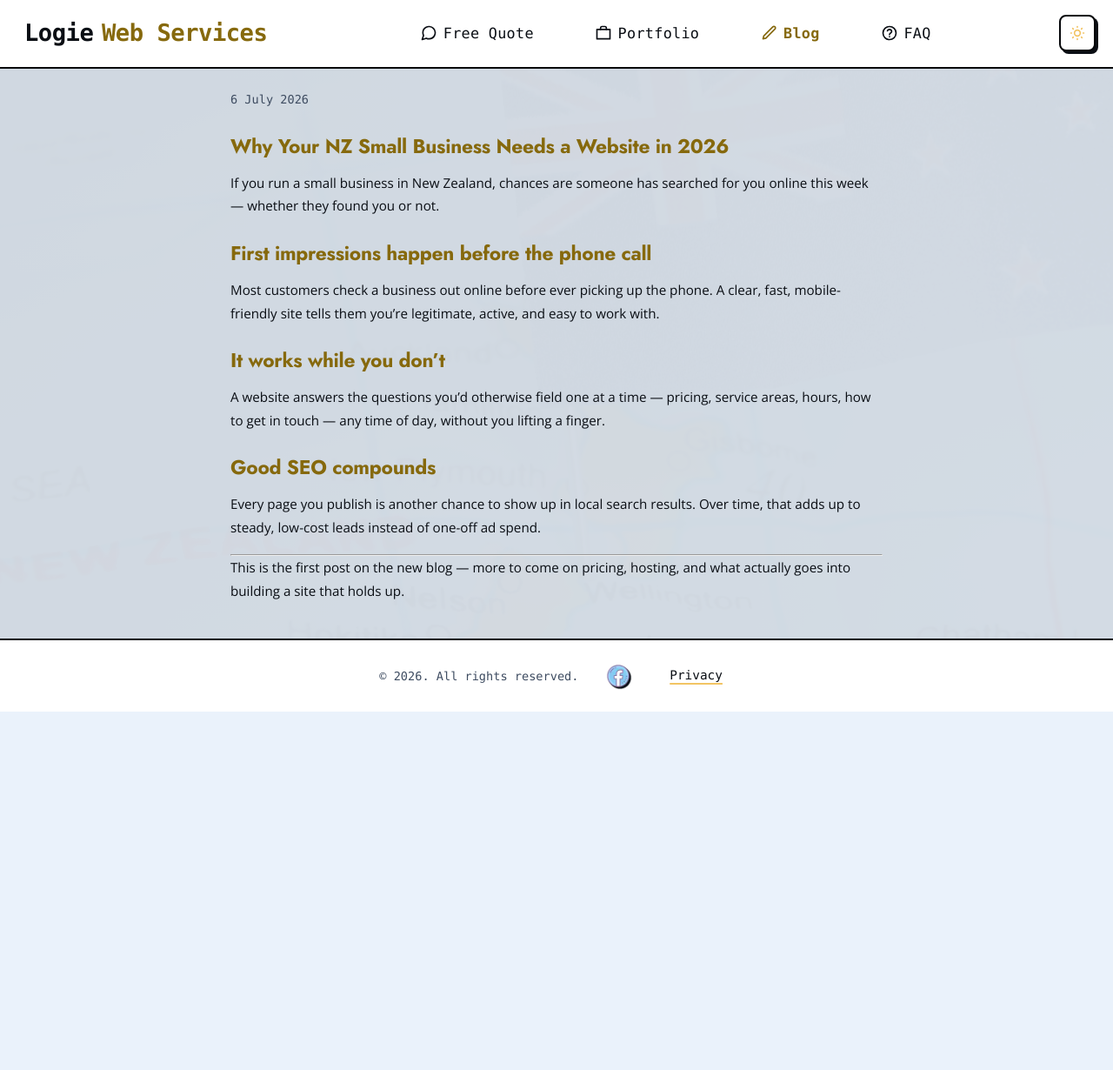
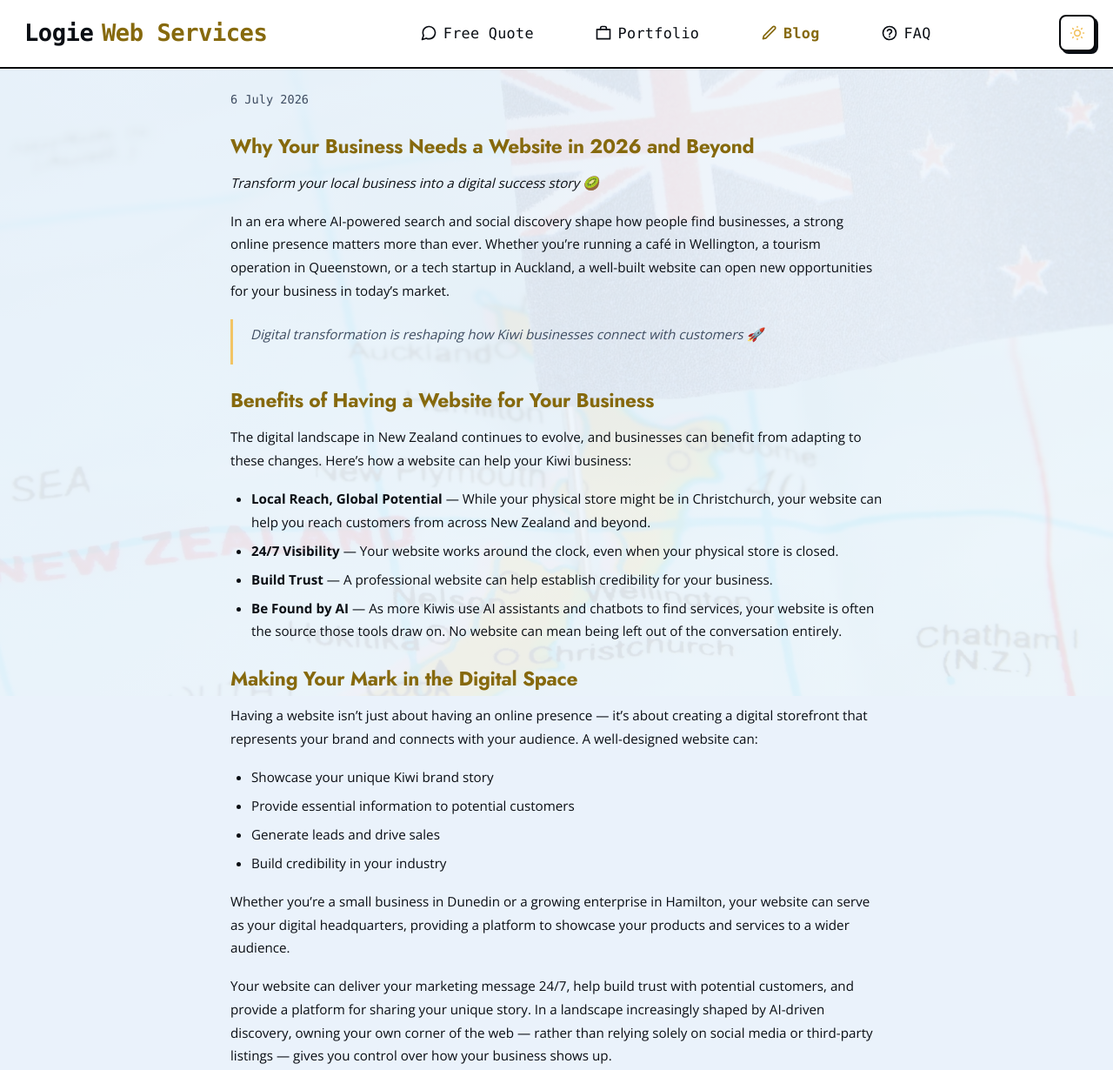
Before and after one commit to r3cla/recla, an Astro site: page /blog/why-your-nz-small-business-needs-a-website in a window 1280 px wide. Shown: the top 1230 px of the page at 87% size. Before the commit the page ends 818 px from the top, so only its background shows below. Built offline with nearby package versions, Linux system fonts and the light colour scheme; Astro itself is replaced by a stand-in of ours.

Commit message:
Fix light-mode background visibility, disable Netlify pretty URLs, rewrite blog post
The hero background image was nearly invisible in light mode (opacity
dropped to 0.12 to avoid the dark overlay looking muddy on a light
page). Overlay gradient is now scheme-aware instead, so it shows
through with a light wash in light mode and stays unchanged in dark
mode.

Netlify's "Pretty URLs" post-processing can rewrite/redirect *.html
URLs inconsistently (multiple Netlify support threads confirm this),
which would conflict with this site's literal .html URL scheme and
the equivalent fix already made for the Cloudflare Workers config.
Disabled explicitly via netlify.toml rather than relying on whatever
the dashboard toggle happens to be set to.

Also replaces the blog post's placeholder content with the real copy.

```diff
--- a/src/content/blog/why-your-nz-small-business-needs-a-website.md
+++ b/src/content/blog/why-your-nz-small-business-needs-a-website.md
@@ -1,24 +1,36 @@
 ---
-title: "Why Your NZ Small Business Needs a Website in 2026"
-description: "A look at why a well-built website is still one of the best investments a New Zealand small business can make."
+title: "Why Your Business Needs a Website in 2026 and Beyond"
+description: "Why a strong online presence matters more than ever for Kiwi businesses — from 24/7 visibility to being discoverable by AI-powered search and assistants."
 pubDate: 2026-07-06
-tags: ["small-business", "nz", "web-development"]
+tags: ["small-business", "nz", "web-development", "ai"]
 ---
 
-If you run a small business in New Zealand, chances are someone has searched for you online this week — whether they found you or not.
+*Transform your local business into a digital success story 🥝*
 
-## First impressions happen before the phone call
+In an era where AI-powered search and social discovery shape how people find businesses, a strong online presence matters more than ever. Whether you're running a café in Wellington, a tourism operation in Queenstown, or a tech startup in Auckland, a well-built website can open new opportunities for your business in today's market.
 
-Most customers check a business out online before ever picking up the phone. A clear, fast, mobile-friendly site tells them you're legitimate, active, and easy to work with.
+> Digital transformation is reshaping how Kiwi businesses connect with customers 🚀
 
-## It works while you don't
+## Benefits of Having a Website for Your Business
 
-A website answers the questions you'd otherwise field one at a time — pricing, service areas, hours, how to get in touch — any time of day, without you lifting a finger.
+The digital landscape in New Zealand continues to evolve, and businesses can benefit from adapting to these changes. Here's how a website can help your Kiwi business:
 
-## Good SEO compounds
+- **Local Reach, Global Potential** — While your physical store might be in Christchurch, your website can help you reach customers from across New Zealand and beyond.
+- **24/7 Visibility** — Your website works around the clock, even when your physical store is closed.
+- **Build Trust** — A professional website can help establish credibility for your business.
+- **Be Found by AI** — As more Kiwis use AI assistants and chatbots to find services, your website is often the source those tools draw on. No website can mean being left out of the conversation entirely.
 
-Every page you publish is another chance to show up in local search results. Over time, that adds up to steady, low-cost leads instead of one-off ad spend.
+## Making Your Mark in the Digital Space
 
----
+Having a website isn't just about having an online presence — it's about creating a digital storefront that represents your brand and connects with your audience. A well-designed website can:
 
-This is the first post on the new blog — more to come on pricing, hosting, and what actually goes into building a site that holds up.
+- Showcase your unique Kiwi brand story
+- Provide essential information to potential customers
+- Generate leads and drive sales
+- Build credibility in your industry
+
+Whether you're a small business in Dunedin or a growing enterprise in Hamilton, your website can serve as your digital headquarters, providing a platform to showcase your products and services to a wider audience.
+
+Your website can deliver your marketing message 24/7, help build trust with potential customers, and provide a platform for sharing your unique story. In a landscape increasingly shaped by AI-driven discovery, owning your own corner of the web — rather than relying solely on social media or third-party listings — gives you control over how your business shows up.
+
+Consider establishing your digital presence to help ensure your business is prepared for the evolving commercial landscape in Aotearoa New Zealand.
--- a/src/styles/global.css
+++ b/src/styles/global.css
@@ -49,6 +49,9 @@
     --surface: var(--surface-dark);
     --shadow: var(--stroke);
     --tertiary-text: var(--tertiary);
+    --canvas-overlay-1: rgba(10, 14, 20, 0.9);
+    --canvas-overlay-2: rgba(26, 31, 38, 0.85);
+    --canvas-opacity: 0.5;
 
     /* Border & hard offset shadow (neubrutalist card/button treatment) */
     --border: 2px solid var(--stroke);
@@ -114,6 +117,9 @@
         --surface: var(--surface-light);
         --shadow: var(--primary-dark);
         --tertiary-text: var(--tertiary-text-light-scheme);
+        --canvas-overlay-1: rgba(234, 242, 251, 0.85);
+        --canvas-overlay-2: rgba(255, 255, 255, 0.75);
+        --canvas-opacity: 0.4;
     }
 }
 
@@ -124,6 +130,9 @@
     --surface: var(--surface-light);
     --shadow: var(--primary-dark);
     --tertiary-text: var(--tertiary-text-light-scheme);
+    --canvas-overlay-1: rgba(234, 242, 251, 0.85);
+    --canvas-overlay-2: rgba(255, 255, 255, 0.75);
+    --canvas-opacity: 0.4;
 }
 
 .dark-scheme {
@@ -133,6 +142,9 @@
     --surface: var(--surface-dark);
     --shadow: var(--stroke);
     --tertiary-text: var(--tertiary);
+    --canvas-overlay-1: rgba(10, 14, 20, 0.9);
+    --canvas-overlay-2: rgba(26, 31, 38, 0.85);
+    --canvas-opacity: 0.5;
 }
 
 /* ======================
@@ -223,7 +235,7 @@ body {
    ====================== */
 #backgroundCanvas {
     position: fixed;
-    background: linear-gradient(135deg, rgba(10, 14, 20, 0.9) 0%, rgba(26, 31, 38, 0.85) 100%),
+    background: linear-gradient(135deg, var(--canvas-overlay-1) 0%, var(--canvas-overlay-2) 100%),
                 url('/assets/images/hero.webp');
     top: 0;
     left: 0;
@@ -233,12 +245,8 @@ body {
     background-size: cover;
     background-position: center;
     background-attachment: fixed;
-    opacity: 0.5;
-    transition: opacity var(--transition-normal);
-}
-
-.light-scheme #backgroundCanvas {
-    opacity: 0.12;
+    opacity: var(--canvas-opacity);
+    transition: opacity var(--transition-normal), background var(--transition-normal);
 }
 
 main {
```
Also changed, not shown: netlify.toml.
